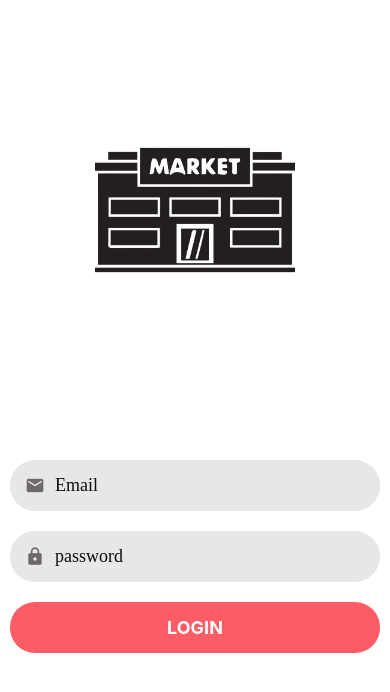
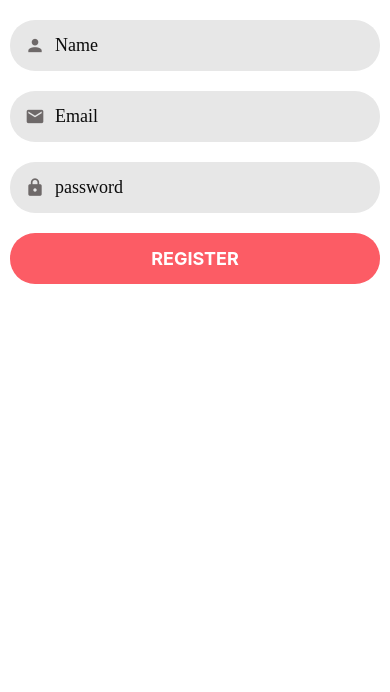
Before and after one commit to ahmadhmi/ReactNative-Project-MarketPlace-, a React Native app: screen / in a window 390 px wide. Shown: the top 692 px of the page. Built offline with nearby package versions, Linux system fonts and the light colour scheme.

Commit message:
Build the RegisterScreen and AppFormPicker component

```diff
--- a/App.js
+++ b/App.js
@@ -1,11 +1,12 @@
 import React from "react";
 import { GestureHandlerRootView } from "react-native-gesture-handler";
 import LoginScreen from "./app/screens/LoginScreen";
+import RegisterScreen from "./app/screens/RegisterScreen";
 
 export default function App() {
   return (
     <GestureHandlerRootView>
-      <LoginScreen />
+      <RegisterScreen/>
     </GestureHandlerRootView>
   );
 }
--- a/app/components/AppTextInput.js
+++ b/app/components/AppTextInput.js
@@ -28,6 +28,7 @@ const styles = StyleSheet.create({
     width: "100%",
     padding: 15,
     marginVertical: 10,
+    alignItems: "center",
   },
   icon: {
     marginRight: 10,
--- a/app/components/forms/AppForm.js
+++ b/app/components/forms/AppForm.js
@@ -5,7 +5,7 @@ import { Formik } from 'formik'
 export default function AppForm({initialValues, onSubmit, validationSchema, children}) {
   return (
     <Formik
-        initialValues={{ email: "", password: "" }}
+        initialValues={initialValues}
         onSubmit={onSubmit}
         validationSchema={validationSchema}
       >
--- /dev/null
+++ b/app/screens/RegisterScreen.js
@@ -0,0 +1,56 @@
+import React from "react";
+import Screen from "../components/Screen";
+import { AppForm, AppFormField, SubmitButton } from "../components/forms";
+import * as Yup from "yup";
+import { StyleSheet } from "react-native";
+
+const validationSchema = Yup.object().shape({
+  name: Yup.string().required().label("Name"),
+  email: Yup.string().email().required().label("Email"),
+  password: Yup.string().min(4).required().label("Password"),
+});
+
+export default function RegisterScreen(props) {
+  return (
+    <Screen style={styles.container}>
+      <AppForm
+        initialValues={{ name: "", email: "", password: "" }}
+        onSubmit={(values) => console.log(values)}
+        validationSchema={validationSchema}
+      >
+        <AppFormField
+          placeholder="Name"
+          icon="account"
+          autoCorrect={false}
+          autoCapitalize="words"
+          name="name"
+        />
+        <AppFormField
+          placeholder="Email"
+          icon="email"
+          autoCapitalize="none"
+          autoCorrect={false}
+          textContentType="emailAddress"
+          keyboardType="email-address"
+          name="email"
+        />
+        <AppFormField
+          placeholder="password"
+          icon="lock"
+          autoCorrect={false}
+          autoCapitalize="none"
+          secureTextEntry
+          textContentType="password"
+          name="password"
+        />
+      <SubmitButton title="Register" />
+      </AppForm>
+    </Screen>
+  );
+}
+
+const styles = StyleSheet.create({
+    container: {
+        padding: 10,
+    }
+})
```
Also changed, not shown: app/components/forms/AppFormPicker.js (added, +22 -0 lines).
